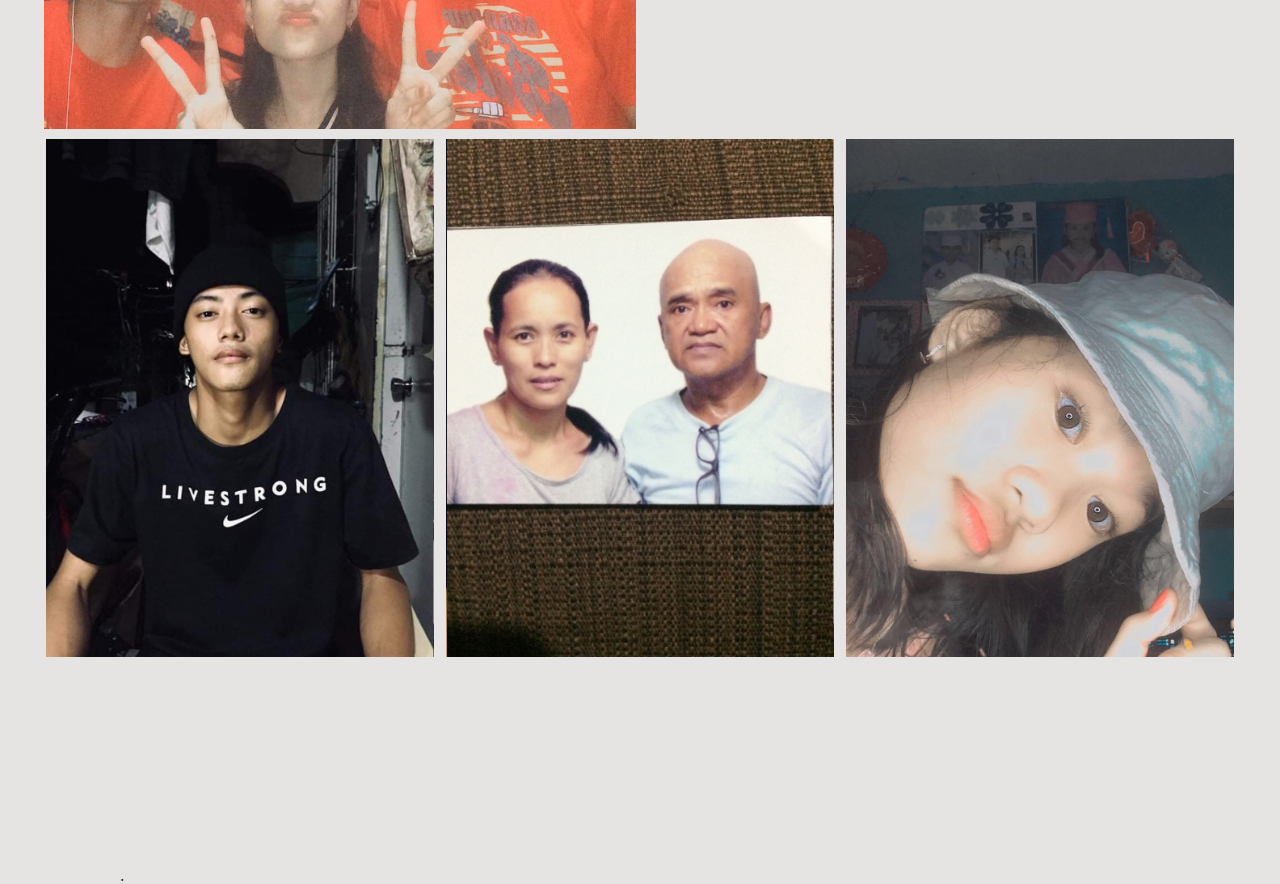
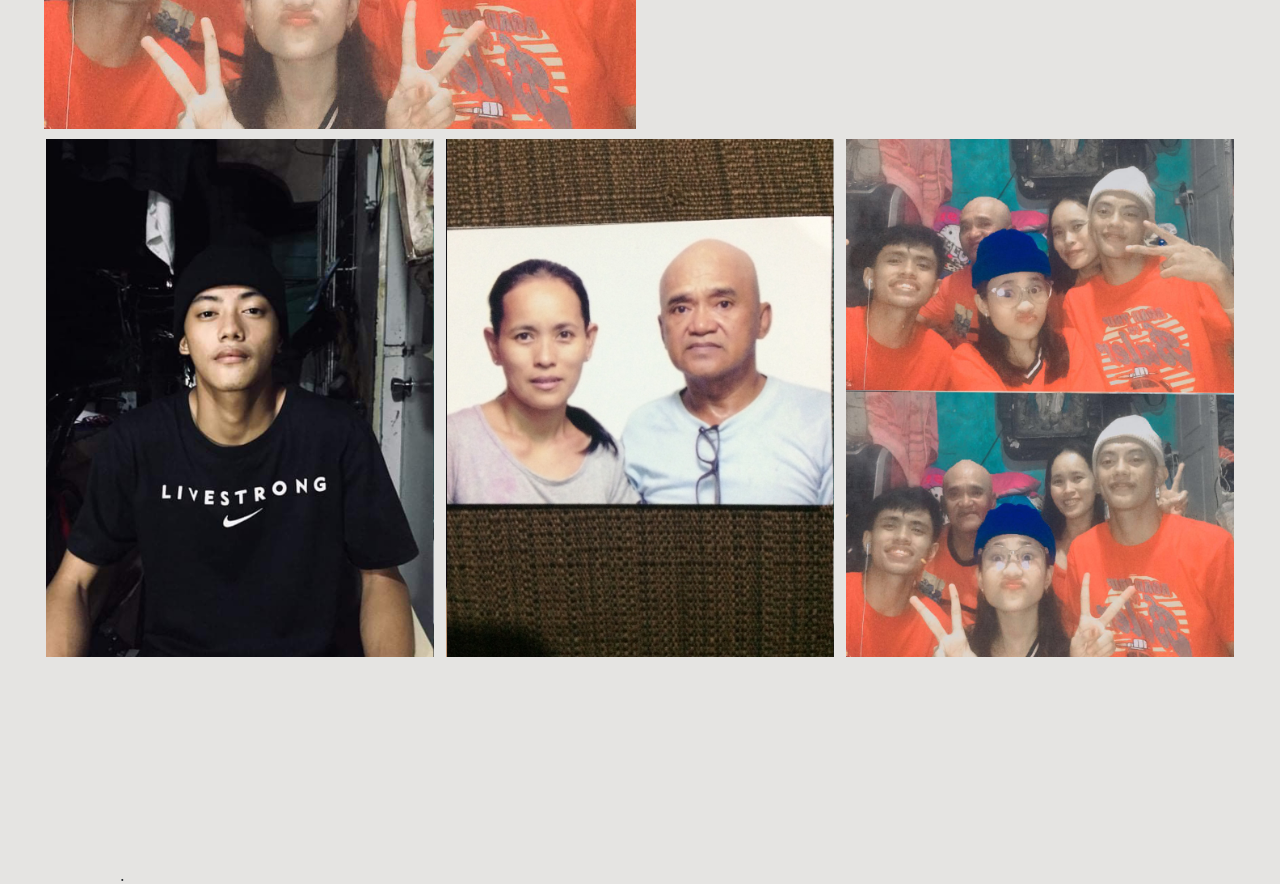
Before and after one commit to jewelaniciete/jewelaniciete.github.io, a plain HTML site: page index.html in a window 1280 px wide. Shown: the part 2460-3344 px from the top of the page. Drawn offline with nearby package versions, Linux system fonts and the light colour scheme; files whose address does not match are found by name; a web font is replaced by a local one.

Commit message:
Update index.html

```diff
--- a/index.html
+++ b/index.html
@@ -187,7 +187,7 @@ $(function () {
     </div>
 
     <div class="col-md-4 col-lg-4 picsImg">
-        <a href="img/Lessons/Img/fam3.jpg" data-lightbox="mygallery"  data-title="INFORMATION"><img src="img/Lessons/img/fam3.jpg" class="container-fluid"></a>
+        <a href="img/Lessons/Img/fam3.jpg" data-lightbox="mygallery"  data-title="INFORMATION"><img src="img/Lessons/img/fam4.jpg" class="container-fluid"></a>
     </div>
 
 </div>
```
